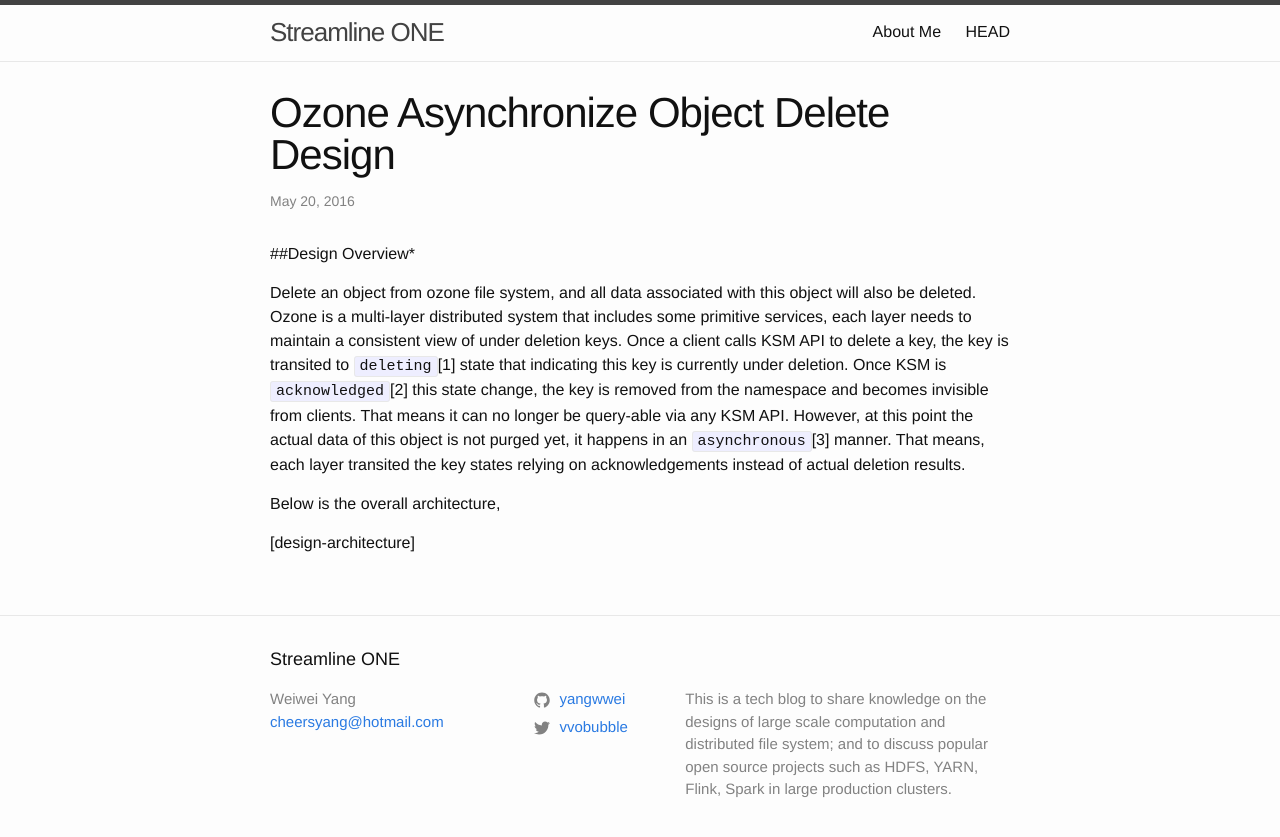
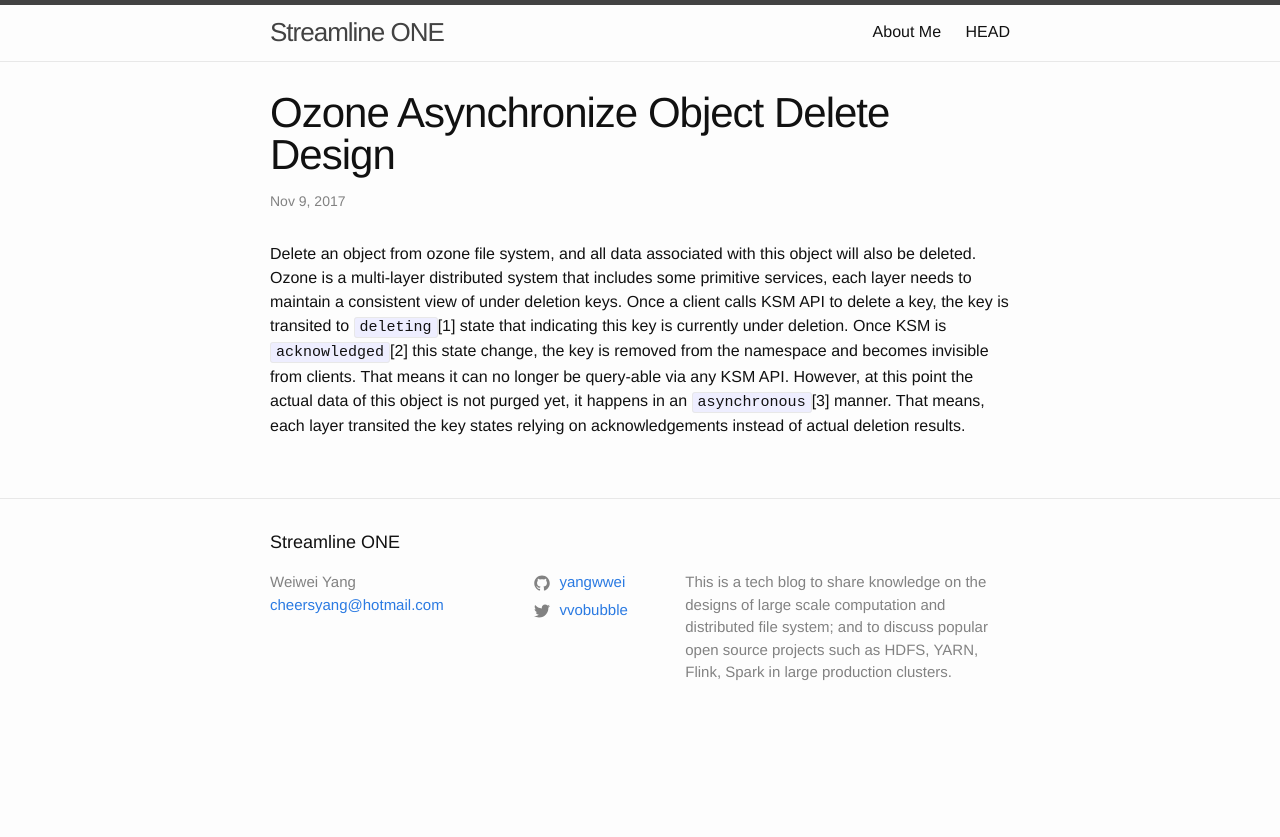
Before and after one commit to yangwwei/yangwwei.github.io, a Jekyll site: the page built from _posts/2017-11-09-ozone-asynchronize-object-delete-design.md, in a window 1280 px wide. Shown: the top 837 px of the page. Built offline with Jekyll 4.4.1, drawn with Linux system fonts in a browser that asks for light colours.

Commit message:
Continue to fix build failure

```diff
--- a/_posts/2016-05-20-Ozone-asynchronize-object-delete-design.md
+++ b/_posts/2017-11-09-ozone-asynchronize-object-delete-design.md
@@ -2,11 +2,5 @@
 layout: post
 ---
 
-##Design Overview*
-
 Delete an object from ozone file system, and all data associated with this object will also be deleted. Ozone is a multi-layer distributed system that includes some primitive services, each layer needs to maintain a consistent view of under deletion keys.
 Once a client calls KSM API to delete a key, the key is transited to `deleting`[1] state that indicating this key is currently under deletion. Once KSM is `acknowledged`[2] this state change, the key is removed from the namespace and becomes invisible from clients. That means it can no longer be query-able via any KSM API. However, at this point the actual data of this object is not purged yet, it happens in an `asynchronous`[3] manner. That means, each layer transited the key states relying on acknowledgements instead of actual deletion results.
-
-Below is the overall architecture,
-
-[design-architecture]
```
Also changed, not shown: 5 other files.
